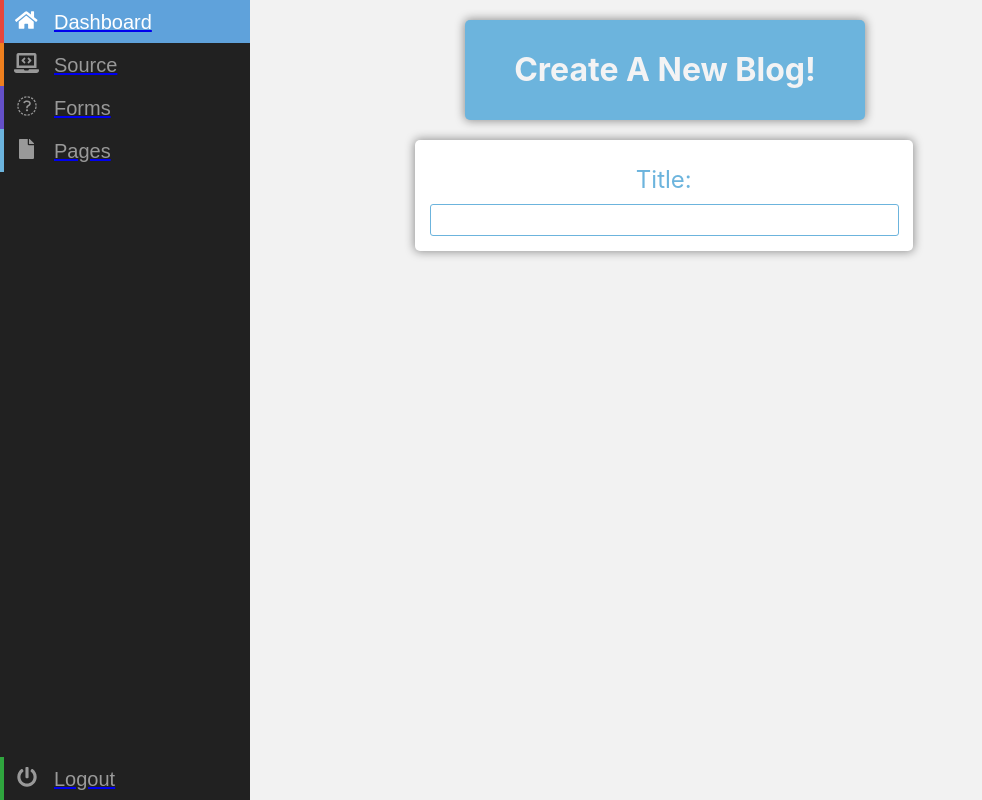
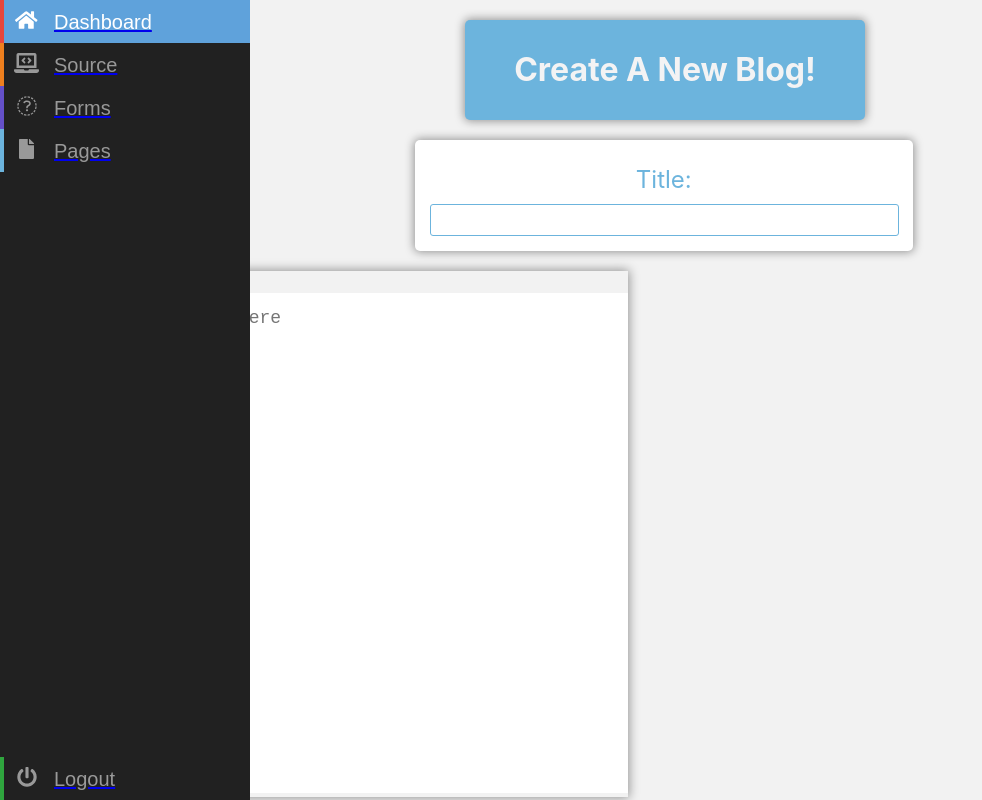
Before and after one commit to ArizonaMangoJuice/los-sabores-de-mi-tierra, a React (Create React App) app: page /dashboard/pages in a window 1280 px wide. Shown: the whole page, without its empty margins (0-982 px from the left). Built offline with nearby package versions, Linux system fonts and the light colour scheme.

Commit message:
added text area for writing the blog

```diff
--- /dev/null
+++ b/src/components/PageTitleInput/PageTitleInput.css
@@ -0,0 +1,25 @@
+
+.title-card{
+    margin-top: 20px;
+    margin-bottom: 20px;
+    width: 468px;
+    min-height: 15px;
+    background-color: white;
+    padding: 15px;
+    border-radius: 5px;
+}
+
+/* 48 character limit */
+.page-input-title{
+    text-align: center;
+    font-size: 24px;
+    margin: 10px;
+}
+
+.page-title-input{
+    width: 98.9%;
+    border: 1px solid #6cb4dd;
+    font-size: 24px;
+    border-radius: 3px;
+
+}
--- /dev/null
+++ b/src/components/PageTitleInput/PageTitleInput.js
@@ -0,0 +1,12 @@
+import React from 'react'
+import './PageTitleInput.css'
+export default function PageTitleInput(props){
+    return (
+        <div className='pages-flex-container '>
+            <section className='margin-center title-card card-hover'>
+                <p className='page-input-title'>Title:</p>
+                <input className='page-title-input' type='text' />
+            </section>
+        </div>
+    )
+}
--- a/src/components/Pages/Pages.css
+++ b/src/components/Pages/Pages.css
@@ -9,33 +9,25 @@
     border: 1px solid red;
 }
 
-.title-card{
-    margin-top: 20px;
-    margin-bottom: 20px;
-    width: 468px;
-    min-height: 15px;
-    background-color: white;
-    padding: 15px;
-    border-radius: 5px;
-}
-
-/* 48 character limit */
-.page-input-title{
-    text-align: center;
-    font-size: 24px;
-    margin: 10px;
-}
-
-.page-title-input{
-    width: 98.9%;
-    border: 1px solid #6cb4dd;
-    font-size: 24px;
-    border-radius: 3px;
-
-}
 
 
 .pages-flex-container{
     min-height: 15px;
     width: 99.8%;
 }
+
+.page-body{
+    width: 47%;
+}
+
+.pages-text-area{
+    box-sizing: border-box;
+    outline:#6cb4dd;
+    resize: none;
+    overflow:auto;
+    width: 100%;
+    height: 500px;
+    font-size: 18px;
+    padding: 15px;
+    border: none;
+}
--- a/src/components/Pages/Pages.js
+++ b/src/components/Pages/Pages.js
@@ -1,6 +1,7 @@
 import React from 'react'
 import './Pages.css'
 import Banner from '../Banner/Banner';
+import PageTitleInput from '../PageTitleInput/PageTitleInput';
 export default class Pages extends React.Component{
     constructor(props){
         super(props);
@@ -10,11 +11,24 @@ export default class Pages extends React.Component{
         return (
             <div className='dashboard-container'>
                 <Banner title='Create A New Blog!' />
-                <div className='pages-flex-container '>
-                    <section className='margin-center title-card card-hover'>
-                        <p className='page-input-title'>Title:</p>
-                        <input className='page-title-input' type='text' />
-                    </section>
+                <PageTitleInput />
+                <div className='main-page '>
+                    <div className='page-body card-hover'>
+                        <nav className='body-tools'>
+                            <button className='body-tools'>
+                                button
+                            </button>
+                            <button className='body-tools'>
+                                button
+                            </button>
+                            <button className='body-tools'>
+                                button
+                            </button>
+                        </nav>
+                        <textarea placeholder='enter your text here' className='pages-text-area'>
+
+                        </textarea>
+                    </div>
                 </div>
             </div>
         )
```
